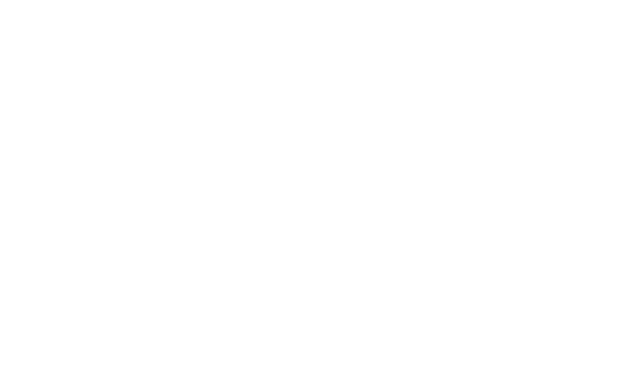
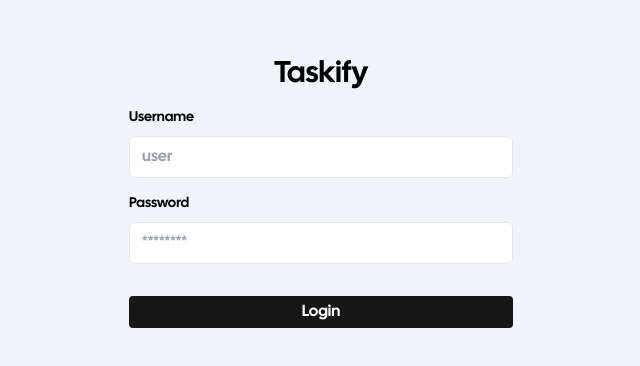
Before and after one commit to zhizhikkkk/TrelloClone, a React (Create React App) app: page /login in a window 1280 px wide. Before the commit this address had no page. Shown: the part 180-546 px from the top of the page, without its empty margins (319-959 px from the left). Built offline with nearby package versions, Linux system fonts and the light colour scheme.

Commit message:
add login provider

```diff
--- a/src/App.jsx
+++ b/src/App.jsx
@@ -1,20 +1,23 @@
 import React from "react";
 import { BrowserRouter as Router, Route, Routes } from "react-router-dom";
-import SignInPage from "./pages/SignInPage";
+import LoginPage from "./pages/LoginPage";
 import MarketingPage from "./pages/MarketingPage";
 import BoardsPage from "./pages/BoardsPage";
 import BoardTasksPage from "./pages/BoardTasksPage";
 import { BoardsProvider } from "./hooks/BoardsProvider";
+import { LoginProvider } from "./hooks/LoginProvider";
 
 const App = () => {
   return (
     <Router>
       <Routes>
-        <Route path="/" element={<MarketingPage />} />
-        <Route path="/sign-in" element={<SignInPage />} />
-        <Route element={<BoardsProvider />}>
-          <Route path="/boards" element={<BoardsPage />} />
-          <Route path="/boards/:boardId/tasks" element={<BoardTasksPage />} />
+        <Route element={<LoginProvider />}>
+          <Route path="/" element={<MarketingPage />} />
+          <Route path="/login" element={<LoginPage />} />
+          <Route element={<BoardsProvider />}>
+            <Route path="/boards" element={<BoardsPage />} />
+            <Route path="/boards/:boardId/tasks" element={<BoardTasksPage />} />
+          </Route>
         </Route>
       </Routes>
     </Router>
--- a/src/components/Navbar.jsx
+++ b/src/components/Navbar.jsx
@@ -2,24 +2,34 @@ import { Logo } from "./Logo";
 import { Button } from "./Button";
 import { Link } from "react-router-dom";
 import { Conditional } from "./Conditional";
+import { useLogin } from "../hooks/LoginProvider";
+import { useNavigate } from "react-router-dom";
 
 export const Navbar = () => {
-  var isAuth = false;
+  const { user, logout } = useLogin();
+  const navigate = useNavigate();
+
+  const handleLogout = (event) => {
+    event.preventDefault();
+    logout();
+
+    navigate("/");
+  };
 
   return (
     <div className="font-trello fixed top-0 p-4 w-full border-b shadow-sm bg-white">
       <div className="flex justify-between">
         <Logo />
-        <Conditional condition={!isAuth}>
+        <Conditional condition={!user}>
           <div className="flex space-x-4">
-            <Link to="/sign-in">
+            <Link to="/login">
               <Button>Login</Button>
             </Link>
             <Button>Get Taskify for free</Button>
           </div>
         </Conditional>
-        <Conditional condition={isAuth}>
-          <Button>Logout</Button>
+        <Conditional condition={user}>
+          <Button onClick={handleLogout}>Logout</Button>
         </Conditional>
       </div>
     </div>
--- /dev/null
+++ b/src/hooks/LoginProvider.jsx
@@ -0,0 +1,37 @@
+import React, { createContext, useContext, useState } from "react";
+import { Outlet } from "react-router-dom";
+
+const LoginContext = createContext();
+
+export const useLogin = () => {
+  return useContext(LoginContext);
+};
+
+export const LoginProvider = () => {
+  const [user, setUser] = useState(null);
+
+  const users = [
+    { username: "user", password: "password" },
+    { username: "admin", password: "admin" },
+  ];
+
+  const login = (credentials) => {
+    const user = users.find(
+      (u) =>
+        u.username === credentials.username &&
+        u.password === credentials.password
+    );
+    if (!user) return;
+    setUser(credentials.username);
+  };
+
+  const logout = () => {
+    setUser(null);
+  };
+
+  return (
+    <LoginContext.Provider value={{ user, login, logout }}>
+      <Outlet />
+    </LoginContext.Provider>
+  );
+};
--- /dev/null
+++ b/src/pages/LoginPage.jsx
@@ -0,0 +1,58 @@
+import { Button } from "../components/Button";
+import React, { useState } from "react";
+import { useLogin } from "../hooks/LoginProvider";
+import { useNavigate } from "react-router-dom";
+
+const LoginPage = () => {
+  const { login } = useLogin();
+  const [username, setUsername] = useState("");
+  const [password, setPassword] = useState("");
+  const navigate = useNavigate();
+
+  const handleUsernameChange = (event) => {
+    setUsername(event.target.value);
+  };
+
+  const handlePasswordChange = (event) => {
+    setPassword(event.target.value);
+  };
+
+  const handleLogin = (event) => {
+    event.preventDefault();
+    const credentials = { username, password };
+    login(credentials);
+
+    navigate("/boards");
+  };
+
+  return (
+    <div className="font-trello h-screen w-screen bg-slate-100 flex items-center justify-center">
+      <div className="w-96 mb-14">
+        <div className="text-3xl mb-4 text-center">Taskify</div>
+        <div className="mb-4">
+          <div className="text-sm mb-2">Username</div>
+          <input
+            type="text"
+            className="w-full py-2 px-3 rounded-md border"
+            placeholder="user"
+            onChange={handleUsernameChange}
+          />
+        </div>
+        <div className="mb-8">
+          <div className="text-sm mb-2">Password</div>
+          <input
+            type="password"
+            className="w-full py-2 px-3 rounded-md border"
+            placeholder="********"
+            onChange={handlePasswordChange}
+          />
+        </div>
+        <Button className="w-full" onClick={handleLogin}>
+          Login
+        </Button>
+      </div>
+    </div>
+  );
+};
+
+export default LoginPage;
--- a/src/pages/SignInPage.jsx
+++ /dev/null
@@ -1,30 +0,0 @@
-import { Button } from "../components/Button";
-
-const SignInPage = () => {
-  return (
-    <div className="font-trello h-screen w-screen bg-slate-100 flex items-center justify-center">
-      <div className="w-96 mb-14">
-        <div className="text-3xl mb-4 text-center">Sign in</div>
-        <div className="mb-4">
-          <div className="text-sm mb-2">Email</div>
-          <input
-            type="email"
-            className="w-full py-1 px-3 rounded-sm"
-            placeholder="you@example.com"
-          />
-        </div>
-        <div className="mb-8">
-          <div className="text-sm mb-2">Password</div>
-          <input
-            type="password"
-            className="w-full py-1 px-3 rounded-sm"
-            placeholder="********"
-          />
-        </div>
-        <Button className="w-full">Sign In</Button>
-      </div>
-    </div>
-  );
-};
-
-export default SignInPage;
```
